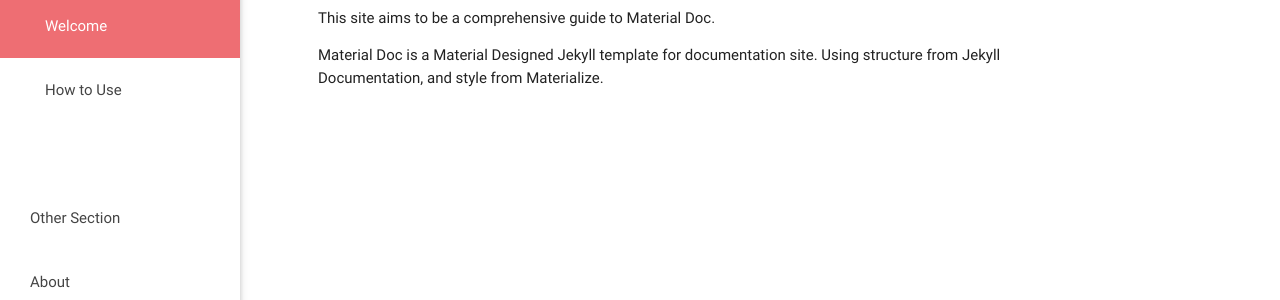
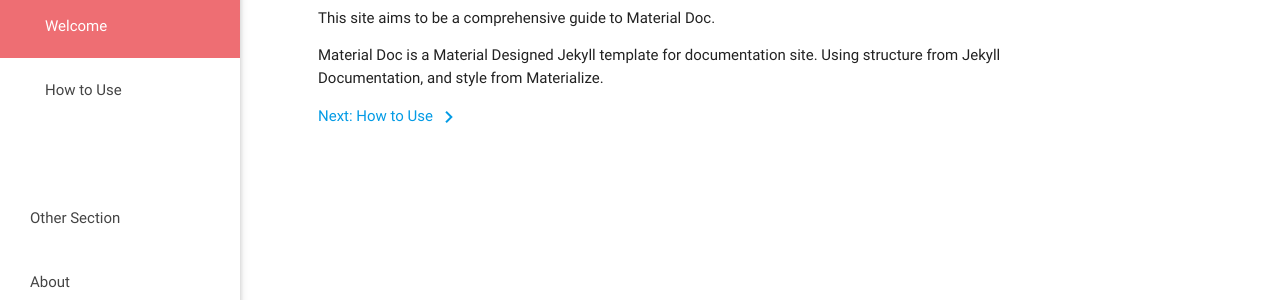
Before and after one commit to tankery/material-doc, a Jekyll site: the page built from _docs/index.md, in a window 1280 px wide. Shown: the part 198-498 px from the top of the page. Built offline with Jekyll 4.4.1, drawn with Linux system fonts in a browser that asks for light colours.

Commit message:
Add next doc link.

```diff
--- /dev/null
+++ b/_data/strings.yml
@@ -0,0 +1 @@
+next-doc: "Next:"
--- a/_layouts/doc.html
+++ b/_layouts/doc.html
@@ -2,4 +2,27 @@
 layout: page
 ---
 
+{% assign current_doc = page.url | split: '/' | last %}
+
 {{ content }}
+
+<div class="doc-footer">
+  <ul class="doc-links">
+    {% for section in site.data.docs %}
+      {% for doc in section.docs %}
+        {% if doc == current_doc %}
+          {% unless forloop.last %}
+            {% assign next = section.docs[forloop.index] %}
+            {% assign next_url = next | prepend:"/docs/" | append:"/" %}
+            {% assign p = site.docs | where: "url", next_url | first %}
+            {% if p %}
+              <li class="waves-effect">
+                <a href="{{ site.baseurl }}{{ p.url }}">{{site.data.strings["next-doc"]}} {{ p.title }} <i class="material-icons">chevron_right</i></a>
+              </li>
+            {% endif %}
+          {% endunless %}
+        {% endif %}
+      {% endfor %}
+    {% endfor %}
+  </ul>
+</div>
--- a/assets/css/main.css
+++ b/assets/css/main.css
@@ -72,3 +72,7 @@ pre {
   background: rgba(240, 240, 240, 0.8);
   margin-bottom: 1.5625rem;
 }
+
+.doc-footer .doc-links li i {
+  vertical-align: middle;
+}
```
